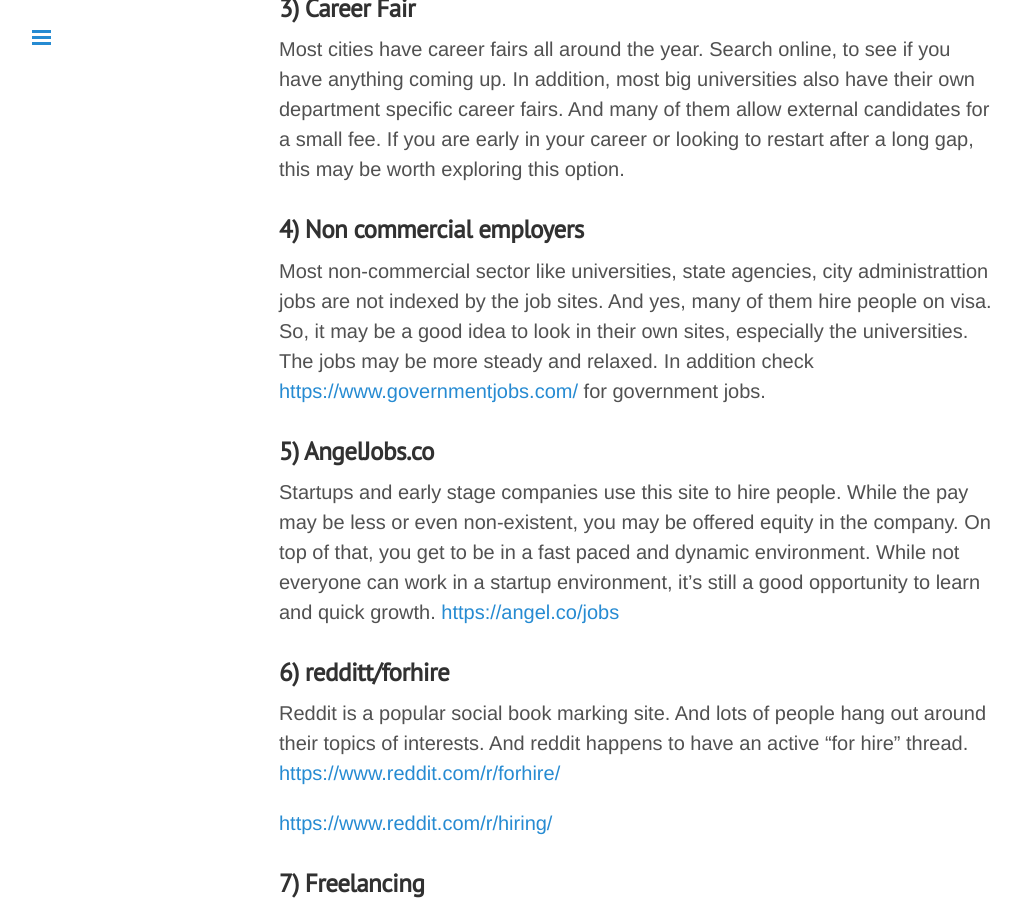
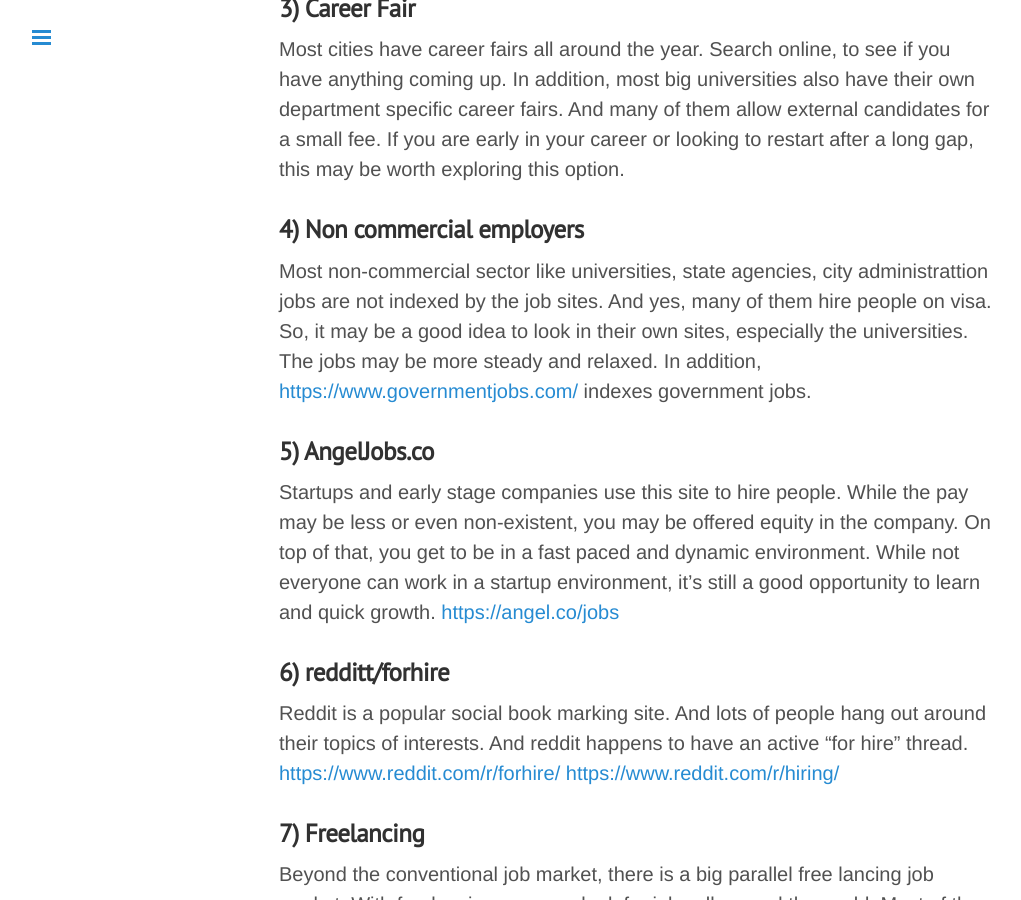
Before and after one commit to gitforwork2/gitforwork.github.io, a Jekyll site: the page built from _posts/2016-11-28-7-alternative-job-search-options-for-h4-ead-applicants.md, in a window 1280 px wide and 900 px high, scrolled down 2264 px. Shown: the whole window, without its empty margins (1-1022 px from the left). Built offline with Jekyll 4.4.1, drawn with Linux system fonts in a browser that asks for light colours; comment, search, counter and statistics services are not loaded.

Commit message:
Update 2016-11-28-7-alternative-job-search-options-for-h4-ead-applicants.md

```diff
--- a/_posts/2016-11-28-7-alternative-job-search-options-for-h4-ead-applicants.md
+++ b/_posts/2016-11-28-7-alternative-job-search-options-for-h4-ead-applicants.md
@@ -48,7 +48,7 @@
  Most cities have career fairs all around the year. Search online, to see if you have anything coming up. In addition, most big universities also have their own department specific career fairs. And many of them allow external candidates for a small fee. If you are early in your career or looking to restart after a long gap, this may be worth exploring this option.
 
 ### 4) Non commercial employers
-Most non-commercial sector like universities, state agencies, city administrattion jobs are not indexed by the job sites. And yes, many of them hire people on visa. So, it may be a good idea to look in their own sites, especially the universities. The jobs may be more steady and relaxed. In addition check [https://www.governmentjobs.com/](https://www.governmentjobs.com/) for government jobs.
+Most non-commercial sector like universities, state agencies, city administrattion jobs are not indexed by the job sites. And yes, many of them hire people on visa. So, it may be a good idea to look in their own sites, especially the universities. The jobs may be more steady and relaxed. In addition, [https://www.governmentjobs.com/](https://www.governmentjobs.com/) indexes government jobs.
 
 ### 5) AngelJobs.co
  Startups and early stage companies use this site to hire people. While the pay may be less or
@@ -60,7 +60,6 @@
  Reddit is a popular social book marking site. And lots of people hang out around their topics of interests.
  And reddit happens to have an active "for hire" thread.
  [https://www.reddit.com/r/forhire/](https://www.reddit.com/r/forhire/)
-
  [https://www.reddit.com/r/hiring/](https://www.reddit.com/r/hiring/)
 
 ### 7) Freelancing
@@ -68,5 +67,4 @@
  jobs all around the world. Most of the freelancing jobs also come with greater job flexibility. While landing your
  initial gig may be challenging, once you get going things will become easy.
  [http://www.guru.com/](http://www.guru.com/)
-
  [https://www.upwork.com/](https://www.upwork.com/)
```
